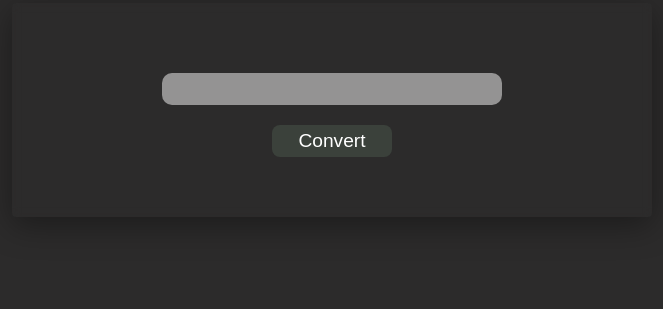
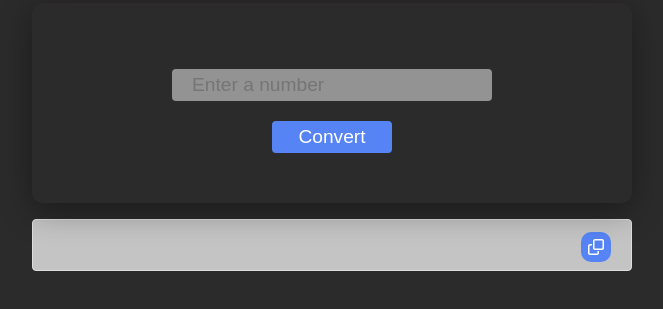
Before and after one commit to ImadAbbasi/Num-to-word-converter, a plain HTML site: page index.html in a window 1280 px wide. Shown: the part 237-546 px from the top of the page, without its empty margins (308-971 px from the left). Drawn offline with Linux system fonts and the light colour scheme.

Commit message:
Minor changes

```diff
--- a/app.js
+++ b/app.js
@@ -68,3 +68,15 @@ btnConvet.addEventListener("click", () => {
 
 //   //   converted.innerHTML = num.value;
 // };
+
+const copyText = document.querySelector(".copy-text");
+copyText.querySelector("a").addEventListener("click", function () {
+  let input = copyText.querySelector("h2.value");
+  h2.select();
+  document.execCommand("copy");
+  copyText.classList.add("active");
+  window.getSelection().removeAllRanges();
+  setTimeout(function () {
+    copyText.classList.remove("active");
+  }, 2000);
+});
--- a/index.html
+++ b/index.html
@@ -27,13 +27,13 @@
 
     <div class="container">
         <div>
-            <input type="text">
+            <input type="number" placeholder="Enter a number">
             <button class="btn">Convert</button>
         </div>
-        <div class="sec-container">
-            <h2></h2>
-            <!-- <a href=""><i class="fa fa-clone"></i></a> -->
-        </div>
+    </div>
+    <div class="sec-container copy-text">
+        <h2></h2>
+        <a href=""><i class="fa fa-clone"></i></a>
     </div>
 </body>
 
--- a/style.css
+++ b/style.css
@@ -1,6 +1,7 @@
 * {
   margin: 0;
   padding: 0;
+  box-sizing: border-box;
 }
 body {
   background: rgb(44, 43, 43);
@@ -15,7 +16,7 @@ body {
   /* height: 300px; */
   margin: 30vh auto 0 auto;
   padding: 10px 20px;
-  border-radius: 4px;
+  border-radius: 10px;
   background: rgba(0, 0, 0, 0);
   backdrop-filter: blur(5px);
   /* -webkit-backdrop-filter: blur(10px); */
@@ -28,6 +29,7 @@ body {
 }
 input {
   background: rgba(255, 255, 255, 0.493);
+  color: white;
   font-size: 1.2rem;
   padding-left: 20px;
   outline: none;
@@ -35,17 +37,18 @@ input {
   width: 20rem;
   height: 2rem;
   border: none;
-  border-radius: 10px;
+  border-radius: 4px;
 }
 button {
   font-size: 1.2rem;
   outline: none;
-  background-color: rgb(59, 65, 59);
+  background-color: #5784f5;
   border: none;
   padding: 5px;
-  border-radius: 0.5rem;
+  border-radius: 4px;
   color: white;
   margin-top: 20px;
+  margin-bottom: 40px;
   width: 120px;
   cursor: pointer;
 }
@@ -54,9 +57,70 @@ button:hover {
   transform: scale(0.95);
   transition: 0.2s;
 }
+button:active {
+  background-color: #4565cf;
+}
 
-h2 {
+.sec-container {
+  color: white;
+  display: flex;
+  justify-content: flex-end;
+  width: 600px;
+  margin: 2vh auto 0 auto;
+  background-color: rgb(196, 196, 196);
+  border: 1px solid #ddd;
+  border-radius: 4px;
+}
+.sec-container h2 {
   padding: 25px;
   text-align: center;
-  color: black;
+  max-width: 550px;
+  color: white;
 }
+a {
+  background: #5784f5;
+  width: 30px;
+  height: 30px;
+  padding: 7px;
+  text-align: center;
+  margin-top: 12px;
+  margin-right: 20px;
+  border-radius: 10px;
+}
+i {
+  /* background-color: black; */
+  /* padding: 2rem; */
+  color: white;
+}
+a:active {
+  background-color: #4565cf;
+  transition: 0.2s;
+}
+a::before {
+  content: "Copied";
+  position: absolute;
+  margin-top: -52px;
+  right: 385px;
+  background: #5c81dc;
+  color: white;
+  text-decoration: none;
+  padding: 8px 10px;
+  border-radius: 20px;
+  font-size: 15px;
+  display: none;
+}
+a::after {
+  content: "";
+  position: absolute;
+  margin-top: -25px;
+  right: 415px;
+  width: 10px;
+  height: 10px;
+  background: #5181dc;
+  transform: rotate(45deg);
+  display: none;
+}
+
+a.active ::before a.active ::after {
+  display: block;
+}
```
